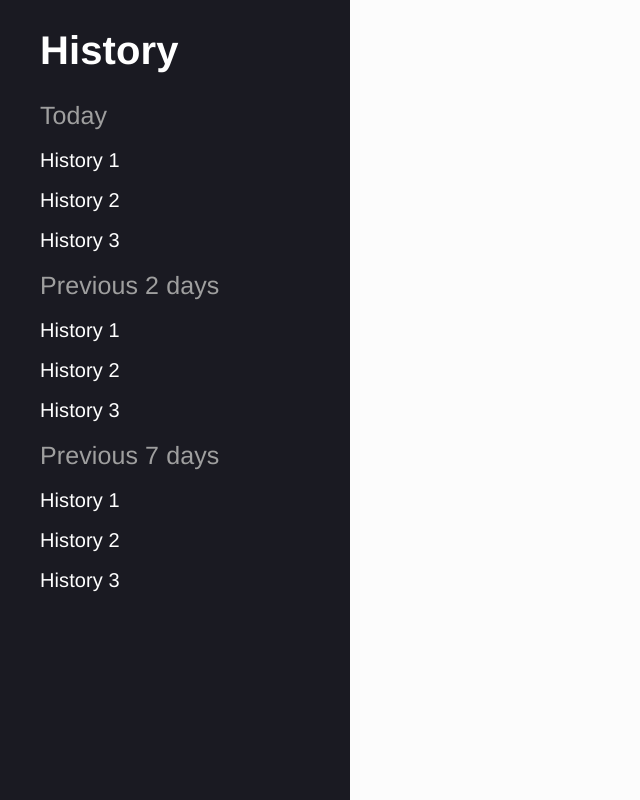
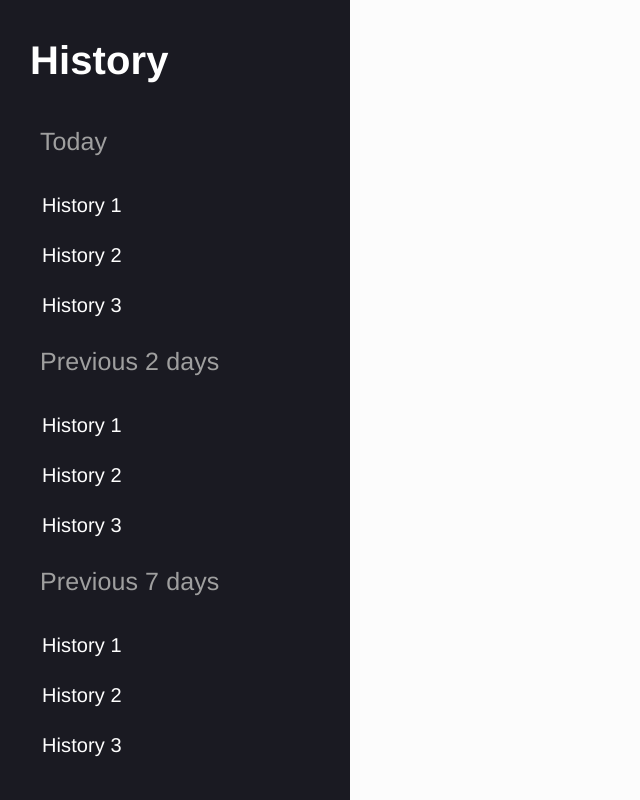
Before and after one commit to Kuroidaka/studyIO, a React (Vite) app: page /chat in a window 1280 px wide. Shown: the top 800 px of the page, without its empty margins (0-640 px from the left). Built offline with nearby package versions, Linux system fonts and the light colour scheme.

Commit message:
upload file

```diff
--- a/index.html
+++ b/index.html
@@ -3,6 +3,8 @@
   <head>
     <meta charset="UTF-8" />
     <link rel="icon" type="image/svg+xml" href="/vite.svg" />
+    <link rel="stylesheet" href="https://cdnjs.cloudflare.com/ajax/libs/font-awesome/6.1.1/css/all.min.css" />
+
     <meta name="viewport" content="width=device-width, initial-scale=1.0" />
     <title>Vite + React</title>
   </head>
--- a/package.json
+++ b/package.json
@@ -12,7 +12,9 @@
   "dependencies": {
     "react": "^18.2.0",
     "react-dom": "^18.2.0",
+    "react-icons": "^5.0.0",
     "react-router-dom": "^6.21.1",
+    "sass": "^1.69.7",
     "styled-components": "^6.1.8"
   },
   "devDependencies": {
--- a/src/App.jsx
+++ b/src/App.jsx
@@ -1,6 +1,7 @@
 import { Routes, Route } from "react-router-dom";
 import { routes } from './routes/route';
 import GlobalStyles from './GlobalStyle'
+
 
 
 function App() {
--- a/src/GlobalStyle.jsx
+++ b/src/GlobalStyle.jsx
@@ -49,7 +49,6 @@ const GlobalStyles = createGlobalStyle`
     a {
         color: var(--text-color);
         text-decoration: none;
-        font-size: 20px;
     }
 
     .select-none {
@@ -81,28 +80,7 @@ const GlobalStyles = createGlobalStyle`
             white-space: -moz-pre-wrap;
         }
     }
-    h2{
-        color: #ffff;
-        font-weight: 600;
-        font-size: 40px;
-    }
-    .cover{
-        color: var(--white-text);
-        background-color: var(--primary-color);
-        height: 100vw;
-        width:350px;
-        line-height: 2;
-        padding: 10px 40px;
 
-    }
-    .title{
-        color: var(--second-color);
-        font-size: 25px;
-    }
-    li{
-        list-style: none;
-
-    }
 `
 
 export default GlobalStyles;
--- /dev/null
+++ b/src/layout/component/Dropdown.jsx
@@ -0,0 +1,46 @@
+import React, { useState } from "react";
+
+const menu = () => {
+    const [isDropdownOpen, setIsDropdownOpen] = useState(false);
+    return(
+
+    <div>
+        <div className="Dropdown">
+            <div className="setting" >
+                <i className="fas fa-ellipsis-h" />
+            </div>
+            <ul>
+                <li>
+                    <i class="fa-solid fa-pen"></i>
+                    <a href="/">Rename</a>
+                </li>
+                <li>
+                    <i class="fa-regular fa-trash-can"></i>
+                    <a href="/profile">Delete</a>
+                </li>
+            </ul>
+
+        </div>
+        <div className="setting" onClick={() => setIsDropdownOpen(!isDropdownOpen)}>
+            <i className="fas fa-ellipsis-h" />
+        </div>
+        {isDropdownOpen && (
+        <Dropdown open={isDropdownOpen}>
+          <Dropdown.Item text="Rename" />
+          <Dropdown.Item text="Delete" />
+        </Dropdown>
+      )}
+    </div>
+  );
+}
+
+
+export default menu;
+
+
+
+
+
+
+
+// export default HistoryMenu;
--- a/src/layout/component/Sidebar.jsx
+++ b/src/layout/component/Sidebar.jsx
@@ -1,36 +1,82 @@
-
-// import styled from "styled-components";
-// const StyledComponent = styled.div`
-//     color: red;
-// `
-
-
+import menu from "./Dropdown";
 const Sidebar = () => {
     return (
         <>
-          <div className="cover">
+            <div className="cover">
                 <h2>History</h2>
                 <ul className="sidebar">
                     <li className="title">Today</li>
-                    <li><a href="">History 1</a></li>
-                    <li><a href="">History 2</a></li>
-                    <li><a href="">History 3</a></li>
+                    <div className="bar">
+                        <li className="item"><a href="">History 1</a></li>
+                        <div className="setting">
+                            <i className="fas fa-ellipsis-h" />
+                        </div>
+                    </div>
+
+
+                    <div className="bar">
+                        <li className="item"><a href="">History 2</a></li>
+                        <div className="setting">
+                            <i className="fas fa-ellipsis-h" />
+                        </div>
+                    </div>
+
+                    <div className="bar">
+                        <li className="item"><a href="">History 3</a></li>
+                        <div className="setting">
+                            <i className="fas fa-ellipsis-h" />
+                        </div>
+                    </div>
 
                     <li className="title">Previous 2 days</li>
-                    <li><a href="">History 1</a></li>
-                    <li><a href="">History 2</a></li>
-                    <li><a href="">History 3</a></li>
+                    <div className="bar">
+                        <li className="item"><a href="">History 1</a></li>
+                        <div className="setting">
+                            <i className="fas fa-ellipsis-h" />
+                        </div>
+                    </div>
+
+                    <div className="bar">
+                        <li className="item"><a href="">History 2</a></li>
+                        <div className="setting">
+                            <i className="fas fa-ellipsis-h" />
+                        </div>
+                    </div>
+
+                    <div className="bar">
+                        <li className="item"><a href="">History 3</a></li>
+                        <div className="setting">
+                            <i className="fas fa-ellipsis-h" />
+                        </div>
+                    </div>
 
                     <li className="title">Previous 7 days</li>
-                    <li><a href="">History 1</a></li>
-                    <li><a href="">History 2</a></li>
-                    <li><a href="">History 3</a></li>
+                    <div className="bar">
+                        <li className="item"><a href="">History 1</a></li>
+                        <div className="setting">
+                            <i className="fas fa-ellipsis-h" />
+                        </div>
+                    </div>
+
+                    <div className="bar">
+                        <li className="item"><a href="">History 2</a></li>
+                        <div className="setting">
+                            <i className="fas fa-ellipsis-h" />
+                        </div>
+                    </div>
+
+                    <div className="bar">
+                        <li className="item"><a href="">History 3</a></li>
+                        <div className="setting">
+                            <i className="fas fa-ellipsis-h" />
+                        </div>
+                    </div>
                 </ul>
-        </div>
+            </div>
         </>
-
-
      );
 }
 
+
+
 export default Sidebar;
--- a/src/main.jsx
+++ b/src/main.jsx
@@ -1,6 +1,8 @@
 import React from 'react'
 import ReactDOM from 'react-dom/client'
 import { BrowserRouter } from 'react-router-dom'
+import '../src/scss/sidebar.scss'
+
 
 import App from './App.jsx'
 
--- /dev/null
+++ b/src/scss/sidebar.scss
@@ -0,0 +1,61 @@
+.cover{
+    color: var(--white-text);
+    background-color: var(--primary-color);
+    height: 100vw;
+    width:350px;
+    line-height: 2.5;
+    padding: 10px 30px;
+
+    h2{
+        color: #ffff;
+        font-weight: 600;
+        font-size: 40px;
+    }
+
+    .sidebar{
+        .title{
+            color: var(--second-color);
+            font-size: 25px;
+            margin-bottom: 20px;
+            margin-left: 10px
+        }
+        li{
+            list-style: none;
+            height: 50px;
+        }
+        .bar{
+            display: flex;
+            position: relative;
+
+            .setting{
+                position: absolute;
+                left: 250px;
+                margin-top: 10px;
+                display: none;
+            }
+            .item a{
+                font-size: 20px;
+                padding: 12px
+            }
+
+        }
+        .bar:hover .setting{
+            display:block;
+            cursor: pointer;
+        }
+        .bar:hover{
+            background-color: #5F6399;
+            border-radius: 5px;
+            box-sizing: border-box;
+        }
+        .Dropdown{
+            width: 160px;
+            padding: 10px;
+            border-radius: 10px;
+            position: absolute;
+            left: 280px;
+            background-color: #313131;
+        }
+
+    }
+}
```
Also changed, not shown: src/page/chat/chat.jsx (line endings or trailing spaces), 1 other file (tests, documents, lock files or other folders).
